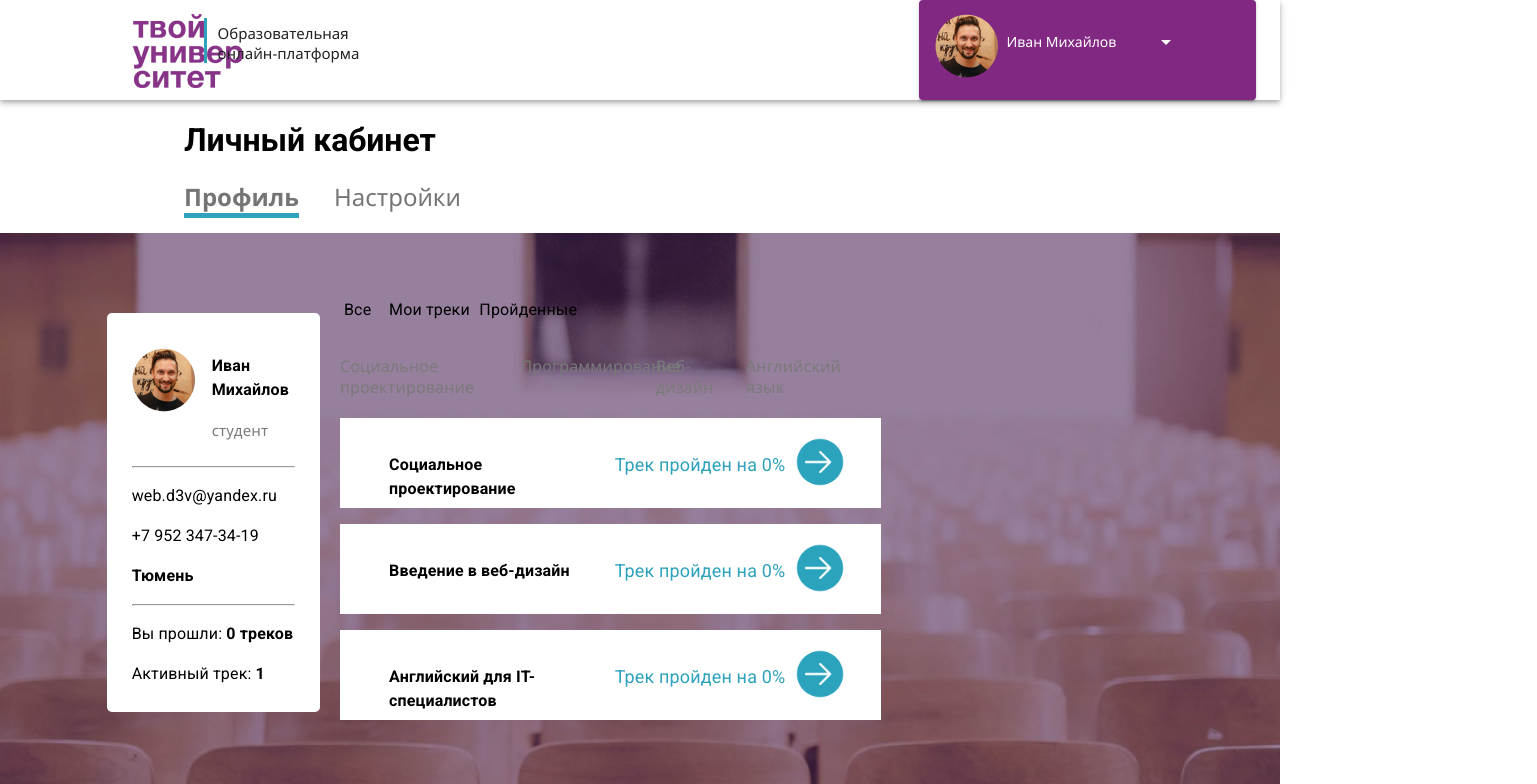
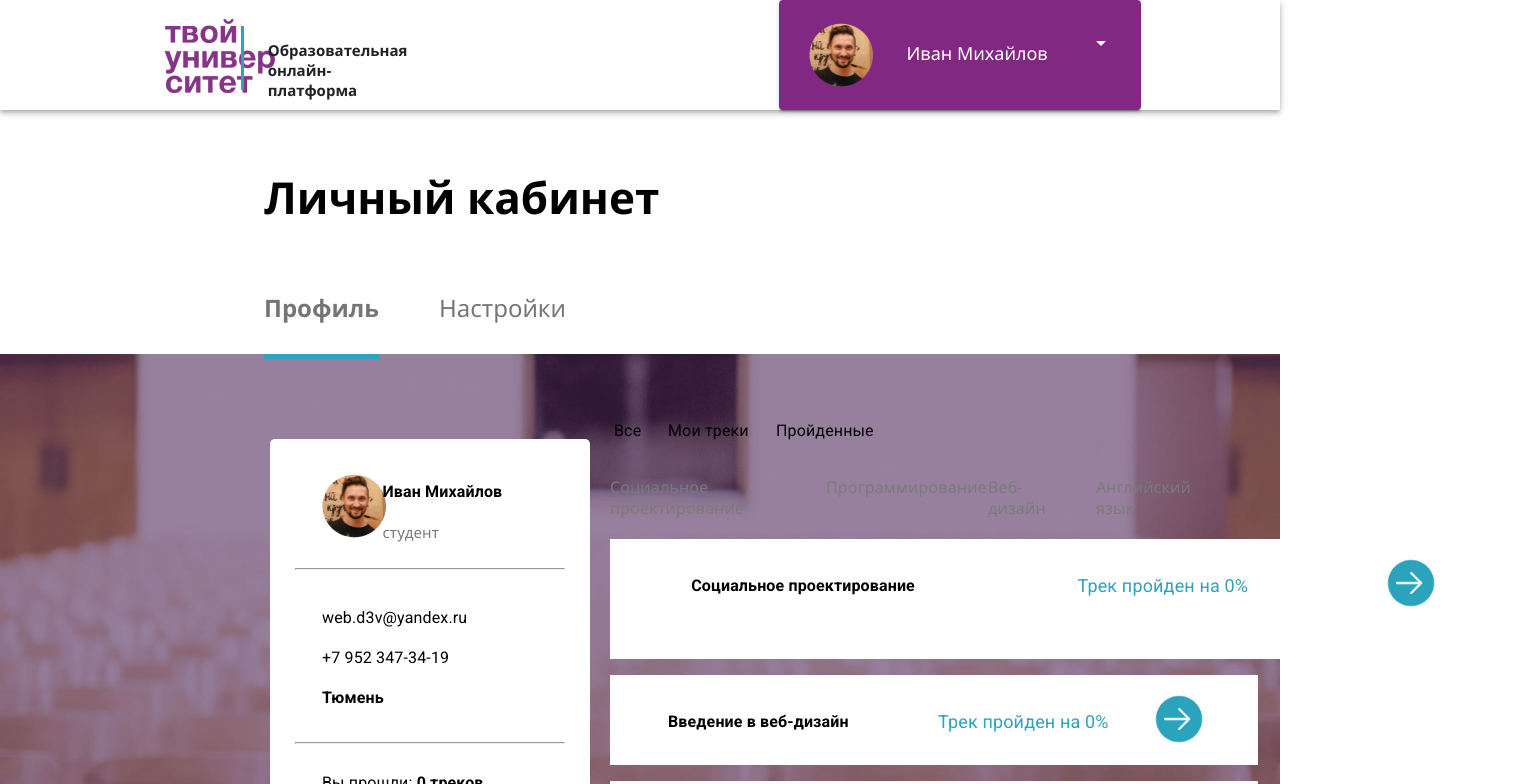
Before and after one commit to RazidaChzhan/my-app, a React (Create React App) app: page /profile in a window 1280 px wide. Shown: the top 784 px of the page, 1537 px wide, since content can reach past the window. Built offline with nearby package versions, Linux system fonts and the light colour scheme.

Commit message:
Refactoring code

```diff
--- a/src/App.js
+++ b/src/App.js
@@ -14,6 +14,7 @@ import SettingsMenu from './components/settingsMenu';
 import { Link } from "@material-ui/core";
 import SocialDEsign from "./components/socialDesign";
 import './index.css';
+
 
 const packageJSON = [
   {
@@ -47,8 +48,8 @@ export default class App extends Component {
           <AppHeader/>
           {/* <SocialDEsign/> */}
           <ThemeProvider theme={theme}>
-          <Container style={{marginLeft: '160px', marginBottom: '20px'}}>
-          <h1>Личный кабинет</h1>
+          <Container style={{marginLeft: 240, marginBottom: 30}}>
+          <h1 style={{fontFamily: 'Segoe UI', fontStyle: 'bold', fontSize: 44, marginTop: 57, marginBottom: 65}}>Личный кабинет</h1>
           {packageJSON.map((item, index) => (
             <Link
               variant={
@@ -63,7 +64,7 @@ export default class App extends Component {
               underline="none"
               color="textSecondary"
               style={{
-                marginRight: '35px',
+                marginRight: 60, paddingBottom: 30
               }}
             >
               {item.name}
--- a/src/components/header.js
+++ b/src/components/header.js
@@ -33,7 +33,7 @@ const useStyles = makeStyles(theme => ({
      const StyledMenu = withStyles({
         paper: {
          background: '#FFFFFF',
-         width: '338px',
+         width: '345px',
          height: '152px'
         },
       })(props => (
@@ -84,27 +84,27 @@ const useStyles = makeStyles(theme => ({
           <Toolbar>
             <Typography variant="h6" className={classes.title}>
                 <Grid container spacing={1}>
-                    <Grid item xs={1}></Grid>
+                    <Grid item xs={2}></Grid>
                     <Grid item xs={1}>
-                    <img className="headerimg" src={logoheader} alt={logoheader} style={{width: "114", height: "85"}}></img>
+                    <img className="headerimg" src={logoheader} alt={logoheader}></img>
                     </Grid>
-                    <Grid item xs={3} style={{marginLeft: '30px'}}>
-                    <p className="headertext">Образовательная <br></br>онлайн-платформа</p>
+                    <Grid item xs={2} style={{marginLeft: 30, borderLeft: '3px solid #2FA2BC', height: 64, marginTop: 22}}>
+                    <h1 className="headertext">Образовательная <br></br>онлайн-платформа</h1>
                     </Grid>
                 </Grid>
             </Typography>
             <Button
-        aria-controls="customized-menu"
-        aria-haspopup="true"
-        variant="contained"
-        onClick={handleClick}
-        style={{backgroundColor: '#802882', width: '337px', height: '100px', color: '#ffffff', textTransform: 'capitalize'}}
-        >
+              aria-controls="customized-menu"
+              aria-haspopup="true"
+              variant="contained"
+              onClick={handleClick}
+              style={{backgroundColor: '#802882', width: 362, height: 110, color: '#ffffff', textTransform: 'capitalize', marginRight: 115}}
+              >
         <Grid container spacing={1}>
-            <Grid item xs={2}>
-            <img src={avatar} alt={avatar}></img>
+            <Grid item xs={3}>
+            <img src={avatar} alt={avatar} style={{width: 64, height: 64, paddingLeft: 14, paddingTop: 8}}></img>
             </Grid>
-            <Grid item xs={6} style={{paddingTop: '20px'}}>
+            <Grid item xs={7} style={{paddingTop: 30, fontFamily: 'Segoe UI', fontSize: 18, paddingLeft: 10, lineHeight: '24px'}}>
             Иван Михайлов
             </Grid>
             <Grid item xs={2} style={{paddingTop: '20px'}}>
--- a/src/components/mainmenu1.js
+++ b/src/components/mainmenu1.js
@@ -24,11 +24,11 @@ export default function AppMainMenu() {
     <ThemeProvider theme={theme}>
         <Typography className="backgroundimage">
         <Grid container>
-          <Grid item xs={1}></Grid>
-          <Grid item xs={2} style={{backgroundColor: '#FFFFFF', marginTop: '80px', borderRadius: '5px', padding: '25px', width: '441px', height: '399px'}}>
+          <Grid item xs={1} style={{paddingLeft: 270}}></Grid>
+          <Grid item xs={3} style={{backgroundColor: '#FFFFFF', marginTop: 85, borderRadius: 5, padding: 25, width: 405, height: 425}}>
             <Grid container spacing={10}>
                 <Grid item xs={3}>
-                <img src={avatar} alt={avatar} style={{paddingTop: '10px'}}></img>
+                <img src={avatar} alt={avatar} style={{width: 64, height: 64, paddingLeft: 27, paddingTop: '10px'}}></img>
                 </Grid>
                 <Grid item xs={8}>
                 <p><b>Иван Михайлов</b></p>
@@ -36,18 +36,18 @@ export default function AppMainMenu() {
                 </Grid>
             </Grid>
                 <hr></hr>
-                <Grid item={10}>
+                <Grid item={10} style={{paddingTop: 12, paddingLeft: 27, paddingBottom: 8}}>
                     <p>web.d3v@yandex.ru</p>
                     <p>+7 952 347-34-19</p>
                     <p><b>Тюмень</b></p>
                 </Grid>
                 <hr></hr>
-                <Grid item={10}>
+                <Grid item={10} style={{paddingTop: 3, paddingLeft: 27}}>
                 <p>Вы прошли: <b>0 треков</b></p>
                 <p>Активный трек: <b>1</b></p>
                 </Grid>
         </Grid>
-        <Grid item xs={5} style={{marginTop: '65px'}}>
+        <Grid item xs={6} style={{marginTop: '65px'}}>
         <Grid container spacing={1} style={{marginLeft: '20px', marginBottom: '30px'}}>
             <Grid item xs={1}>
             <a className="linkbutton">Все</a>
@@ -74,9 +74,9 @@ export default function AppMainMenu() {
                 <span className="linktext">Английский язык</span>
             </Grid>
         </Grid>
-        <Grid container spacing={1} style={{backgroundColor: '#FFFFFF', marginLeft: '20px', marginTop: '20px', height: '90px', paddingTop: '15px'}}>
+        <Grid container spacing={1} style={{backgroundColor: '#FFFFFF', marginLeft: 20, marginTop: 20, height: 90, paddingTop: 15,  width: 927, height: 120}}>
             <Grid item xs={1}></Grid>
-            <Grid item xs={5} style={{paddingTop: '20px'}}>
+            <Grid item xs={5} style={{paddingTop: 20}}>
             <span><b>Социальное проектирование</b></span>
             </Grid>
             <Grid item xs={4} style={{paddingTop: '20px'}}>
--- a/src/index.css
+++ b/src/index.css
@@ -6,7 +6,7 @@ body {
 }
 
 code {
-  font-family: source-code-pro, Menlo, Monaco, Consolas, 'Courier New',
+  font-family: source-code-pro, Menlo, Monaco, Consolas, 'Courier New', 'Segoe UI'
     monospace;
 }
 @import url('https://fonts.googleapis.com/css?family=Roboto&display=swap');
@@ -15,15 +15,16 @@ code {
   font-family: 'Segoe UI';
   font-size: 15px;
   line-height: 20px;
-  padding-left: 10px;
-  border-left: 3px solid #2FA2BC;
-  padding-top: 5px;
+  padding-left: 20px;
+  padding-top: 0px;
 }
 
 .headerimg {
   width: 114px;
   height: 85px;
-  padding-left: 30px;
+  padding-left: 10px;
+
+  /* padding-left: 30px; */
 }
 
 .footertext {
@@ -117,6 +118,7 @@ code {
     font-size: 24px;
     line-height: 32px;
     color: #7A7A7A;
+
   }
 
   /* .profile:hover {
--- a/src/index.js
+++ b/src/index.js
@@ -9,9 +9,9 @@ import App from './App';
 const theme = createMuiTheme({
     typography: {
       fontFamily: [
-        '"Segoe UI"',
+        'Segoe UI',
         'Roboto',
-        '"Helvetica Neue"',
+        'Helvetica Neue',
         'Arial',
         'sans-serif',
         ].join(','),
```
Also changed, not shown: Segoe_UI.ttf (added).
